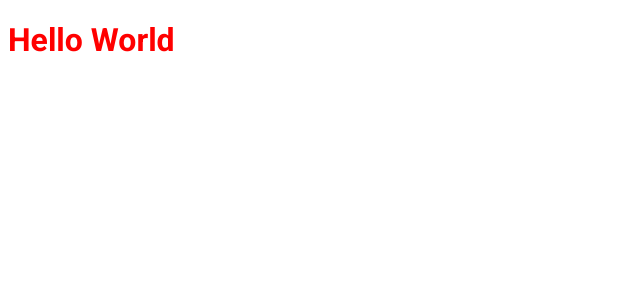
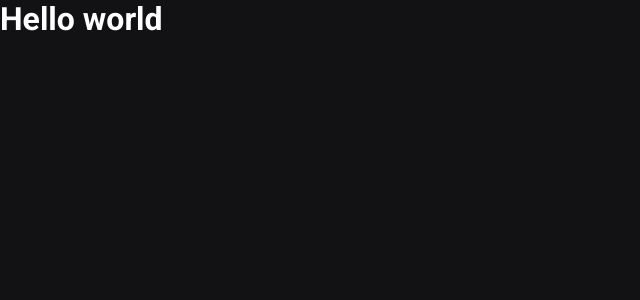
Before and after one commit to muNeves3/ignews, a Next.js app: page / in a window 1280 px wide. Shown: the top 300 px of the page, without its empty margins (0-640 px from the left). Built offline with nearby package versions, Linux system fonts and the light colour scheme.

Commit message:
:books: configuring global styles

```diff
--- a/src/pages/_app.tsx
+++ b/src/pages/_app.tsx
@@ -1,4 +1,5 @@
 import { AppProps } from "next/app";
+import "../styles/global.scss";
 
 function MyApp({ Component, pageProps }: AppProps) {
   return <Component {...pageProps} />;
--- a/src/pages/index.tsx
+++ b/src/pages/index.tsx
@@ -1,5 +1,4 @@
 import Head from "next/head";
-import styles from "../styles/home.module.scss";
 
 export default function Home() {
   return (
@@ -7,8 +6,7 @@ export default function Home() {
       <Head>
         <title>Início | ig.news</title>
       </Head>
-
-      <h1 className={styles.title}>Hello World</h1>
+      <h1>Hello world</h1>
     </>
   );
 }
--- /dev/null
+++ b/src/styles/global.scss
@@ -0,0 +1,47 @@
+* {
+    margin: 0;
+    padding: 0;
+    box-sizing: border-box;
+}
+
+:root {
+    --white: #FFFFFF;
+
+    --gray-100: #e1e1e6;
+    --gray-300: #a8a8b3;
+    --gray-900: #121214;
+
+    --cyan-500: #61dafb;
+    --yellow-500: #eba417;
+}
+
+@media (max-width: 1080px) {
+    html {
+        font-size: 93.75%;
+    }
+}
+
+@media (max-width: 720px) {
+    html {
+        font-size: 87.5%;
+    }
+}
+
+
+body {
+    background: var(--gray-900);
+    color: var(--white);
+}
+
+body, input, textarea, select, button {
+    font: 400 1rem "Roboto", sans-serif;
+}
+
+button {
+    cursor: pointer;
+}
+
+a {
+    color: inherit;
+    text-decoration: none;
+}
--- a/src/styles/home.module.scss
+++ /dev/null
@@ -1,4 +0,0 @@
-.title {
-    font-family: 'Roboto', sans-serif;
-    color: red;
-}
```
